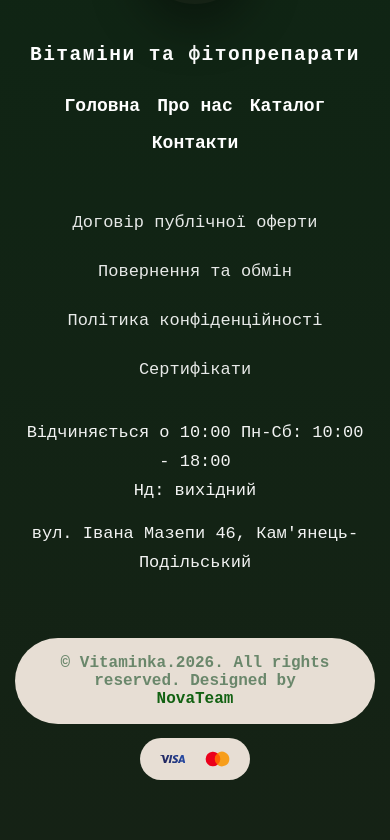
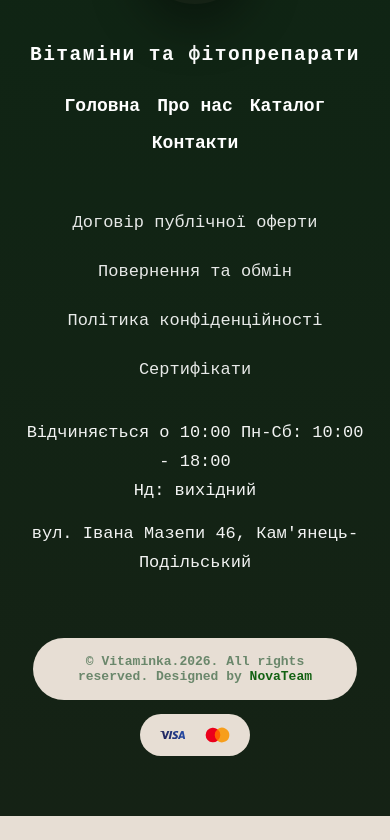
Before and after one commit to AlterEnok/taverna-karpath, a React (Vite) app: page /taverna-karpath/terms in a window 390 px wide. Shown: the part 4231-5071 px from the top of the page. After the commit the page ends 5047 px from the top, so only its background shows below. Built offline with nearby package versions, Linux system fonts and the light colour scheme; a web font is replaced by a local one.

Commit message:
fixing footer i hope in last time

```diff
--- a/src/components/Footer/Footer.css
+++ b/src/components/Footer/Footer.css
@@ -215,6 +215,7 @@
 @media (max-width: 768px) {
     .footer {
         padding-top: 180px;
+        overflow: hidden;
     }
 
     .footer-logo-wrapper {
@@ -230,6 +231,7 @@
 @media (max-width: 430px) {
     .footer {
         padding: 160px 15px 60px;
+        overflow: hidden;
     }
 
     .footer-logo-wrapper {
@@ -240,17 +242,26 @@
         font-size: clamp(18px, 5vw, 22px);
     }
 
+    .footer-copyright-wrapper {
+        max-width: 90%
+    }
+
     .footer-copyright {
-        font-size: 16px;
+        font-size: 13px;
     }
 }
 
 @media (max-width: 360px) {
+    .footer {
+        overflow: hidden;
+    }
+
     .footer-logo-wrapper {
         top: -130px;
     }
 
+
     .footer-copyright {
-        font-size: 14px;
+        font-size: 13px;
     }
 }
```
